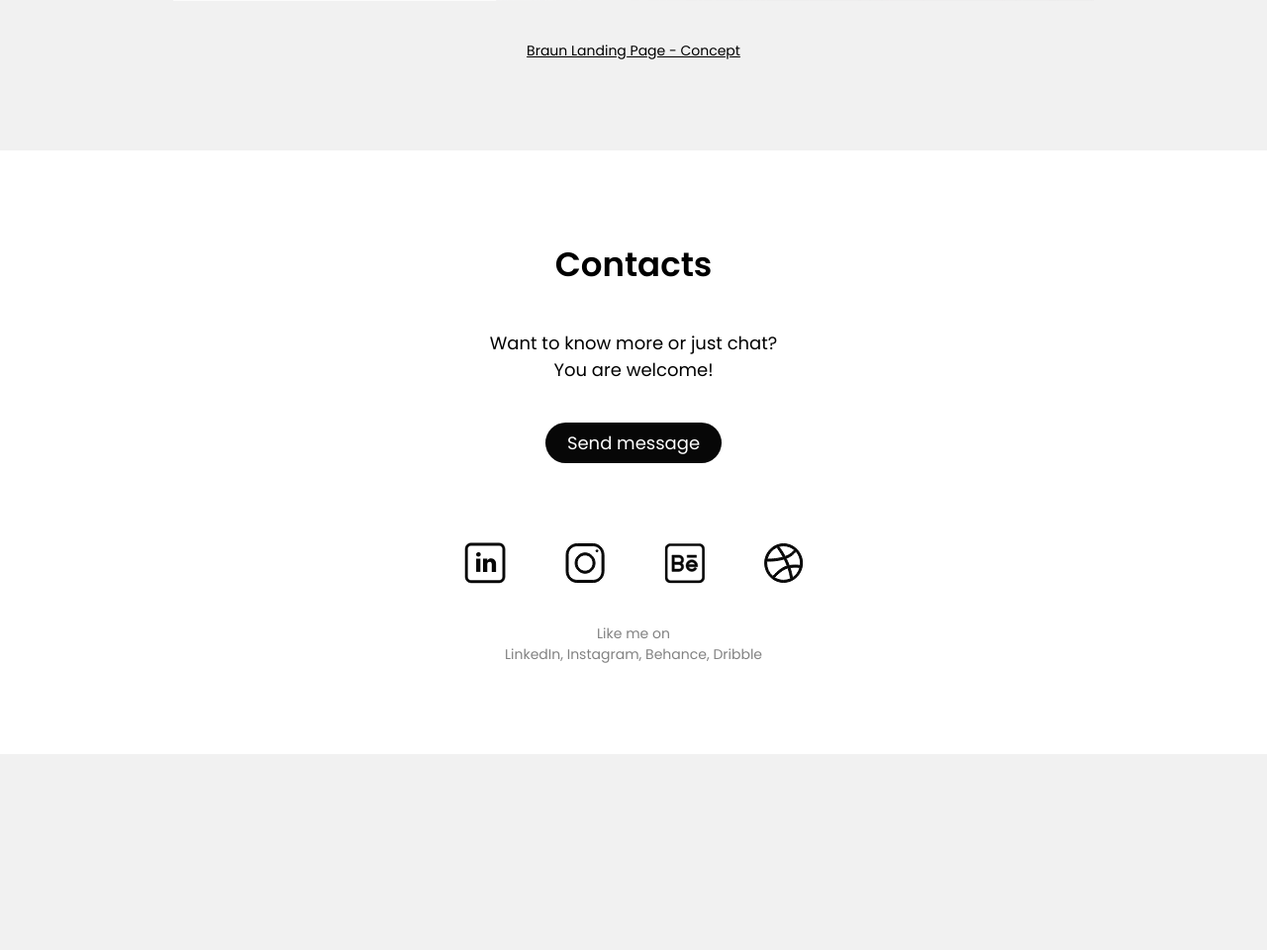
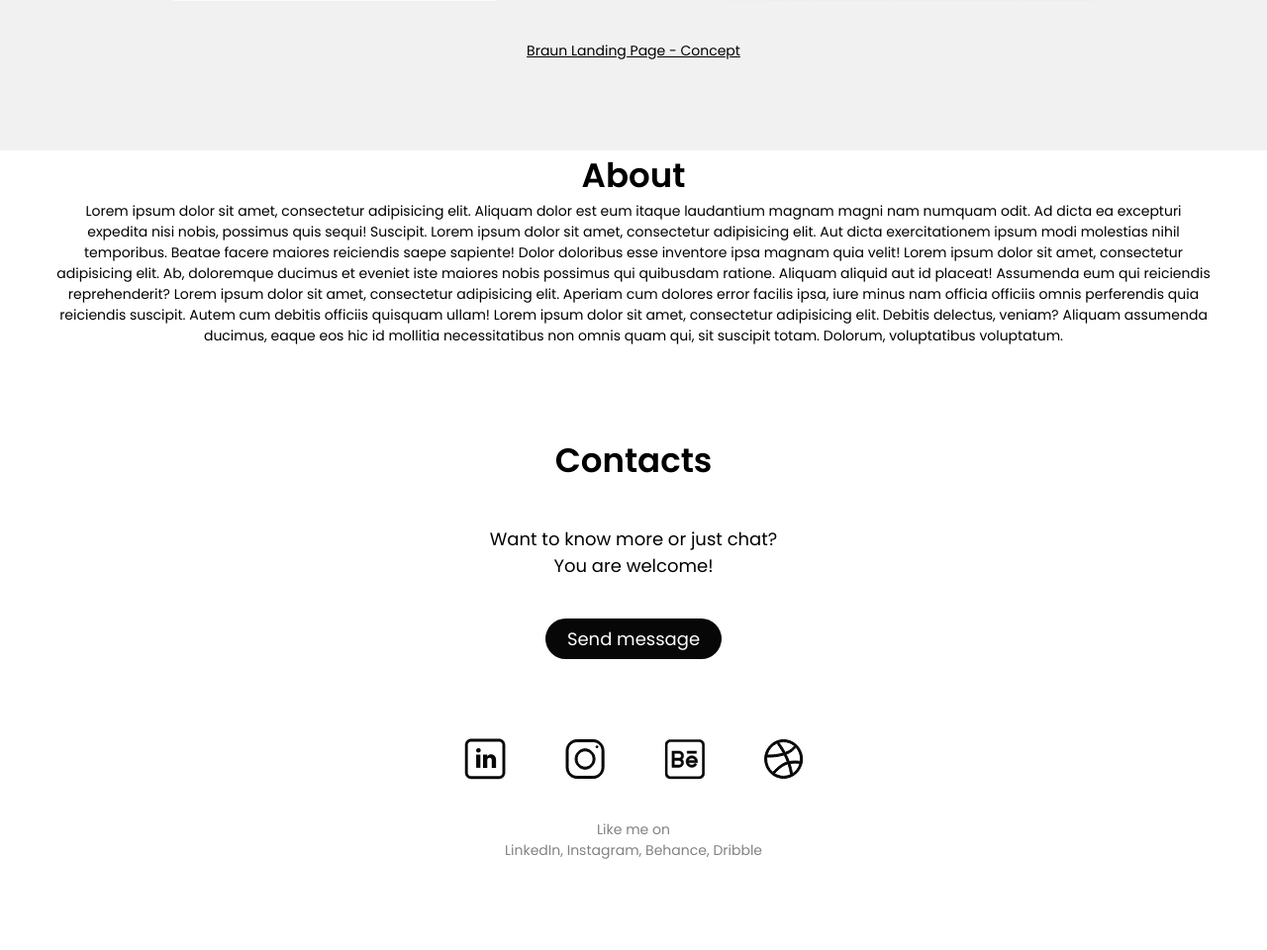
Before and after one commit to Flomasta/adaptive_so_simple, a Django app: template templates/index.html in a window 1280 px wide. Shown: the part 3159-4119 px from the top of the page at 99% size. Before the commit the page ends 3921 px from the top, so only its background shows below. Run offline with Django 4.2, Linux system fonts and the light colour scheme; the template is opened without the code that fills it, so the values that code supplies are empty; style sheets or scripts are compiled from the project's sources.

Commit message:
-update ancors and created about section

```diff
--- a/templates/css/main.scss
+++ b/templates/css/main.scss
@@ -191,6 +191,16 @@ a {
   text-decoration: underline;
 }
 
+//ABOUT
+
+
+.about-title {
+  text-align: center;
+}
+
+.title-1 {
+}
+
 //FOOTER
 .contacts {
   padding: 90px 0;
--- a/templates/index.html
+++ b/templates/index.html
@@ -7,6 +7,9 @@
     <link rel="stylesheet" href="css/libs.min.css">
     <link rel="stylesheet" href="css/main.css">
     <link rel="stylesheet" href="css/media.css">
+    <link rel="stylesheet" href="https://cdnjs.cloudflare.com/ajax/libs/aos/2.3.4/aos.css"
+          integrity="sha512-1cK78a1o+ht2JcaW6g8OXYwqpev9+6GqOkz9xmBN9iUUhIndKtxwILGWYOSibOKjLsEdjyjZvYDq/cZwNeak0w=="
+          crossorigin="anonymous" referrerpolicy="no-referrer"/>
 </head>
 <body>
 <header class="header">
@@ -15,11 +18,11 @@
             <a href="#!" class="logo">Flomka</a>
             <nav class="nav" id="nav">
                 <ul class="nav-list ">
-                    <li class="nav-item"><a href="#!" class="nav-link active">Home</a></li>
-                    <li class="nav-item"><a href="#!" class="nav-link">Works</a></li>
-                    <li class="nav-item"><a href="#!" class="nav-link">Services</a></li>
-                    <li class="nav-item"><a href="#!" class="nav-link">About</a></li>
-                    <li class="nav-item"><a href="#!" class="nav-link">Contact</a></li>
+                    <li class="nav-item"><a href="#home" class="nav-link active">Home</a></li>
+                    <li class="nav-item"><a href="#works" class="nav-link">Works</a></li>
+                    <li class="nav-item"><a href="#services" class="nav-link">Services</a></li>
+                    <li class="nav-item"><a href="#about" class="nav-link">About</a></li>
+                    <li class="nav-item"><a href="#contacts" class="nav-link">Contact</a></li>
                 </ul>
                 <button class="nav-button" id="nav-btn">
                     <img src="./images/icons/nav-open.svg" alt="Menu opener button" id="nav-btn-img">
@@ -27,7 +30,7 @@
             </nav>
         </div>
         <div class="header-row">
-            <div class="header-content">
+            <div class="header-content" data-aos="fade-up">
                 <h1 class="header-heading">Katun and Flomasta <br> <span>Designer & Developer</span></h1>
 
                 <p>We are portrait, fashion and lifestyle photographers living In New Vasyuki
@@ -38,14 +41,14 @@
             <div class="header-img">
                 <picture>
                     <source media="(max-width:799px)" srcset="./images/header/hero-mobile.png">
-                    <img src="./images/header/hero.png" alt="Header image">
+                    <img data-aos="fade-left" src="./images/header/hero.png" alt="Header image">
                 </picture>
 
             </div>
         </div>
     </div>
 </header>
-<section class="services">
+<section class="services" id="services">
     <div class="container">
         <div class="services-row">
             <div class="service-card"><img class="service-card-image" src="./images/services/01.svg" alt="UX/UI design">
@@ -66,44 +69,67 @@
         </div>
     </div>
 </section>
-<section class="portfolio">
+<section class="portfolio" id="works">
     <div class="container">
         <div class="portfolio-title">
             <h2 class="title-1">Portfolio</h2>
         </div>
-        <div class="project">
+        <div class="project" data-aos="flip-up">
             <img class="project-image" src="./images/portfolio/01.jpg" alt="Online fashion store">
             <h3 class="project-title"><a href="">Online fashion store - Homepage</a></h3>
         </div>
-        <div class="project">
+        <div class="project" data-aos="flip-up">
             <img class="project-image" src="./images/portfolio/02.jpg" alt="Reebok Store">
             <h3 class="project-title"><a href="">Reebok Store - Concept</a></h3>
         </div>
-        <div class="project">
+        <div class="project" data-aos="flip-up">
             <img class="project-image" src="./images/portfolio/03.jpg" alt="Braun Landing Page">
             <h3 class="project-title"><a href="">Braun Landing Page - Concept</a></h3>
         </div>
     </div>
 </section>
-<footer class="contacts">
+<section class="about" id="about" data-aos="fade-up"
+         data-aos-duration="1000">
+    <div class="container">
+        <div class="about-title">
+            <h2 class="title-1">About</h2>
+            <p>Lorem ipsum dolor sit amet, consectetur adipisicing elit. Aliquam dolor est eum itaque laudantium magnam
+                magni nam numquam odit. Ad dicta ea excepturi expedita nisi nobis, possimus quis sequi! Suscipit.
+                Lorem ipsum dolor sit amet, consectetur adipisicing elit. Aut dicta exercitationem ipsum modi molestias
+                nihil temporibus. Beatae facere maiores reiciendis saepe sapiente! Dolor doloribus esse inventore ipsa
+                magnam quia velit!
+                Lorem ipsum dolor sit amet, consectetur adipisicing elit. Ab, doloremque ducimus et eveniet iste maiores
+                nobis possimus qui quibusdam ratione. Aliquam aliquid aut id placeat! Assumenda eum qui reiciendis
+                reprehenderit?
+                Lorem ipsum dolor sit amet, consectetur adipisicing elit. Aperiam cum dolores error facilis ipsa, iure
+                minus nam officia officiis omnis perferendis quia reiciendis suscipit. Autem cum debitis officiis
+                quisquam ullam!
+                Lorem ipsum dolor sit amet, consectetur adipisicing elit. Debitis delectus, veniam? Aliquam assumenda
+                ducimus, eaque eos hic id mollitia necessitatibus non omnis quam qui, sit suscipit totam. Dolorum,
+                voluptatibus voluptatum.</p>
+
+        </div>
+    </div>
+</section>
+<footer class="contacts" id="contacts">
     <div class="container">
         <div class="contacts-title">
             <h2 class="title-1">Contacts</h2>
         </div>
-        <div class="contacts-content">
+        <div class="contacts-content" data-aos="fade-down">
             <p>Want to know more or just chat?<br>
                 You are welcome!</p>
         </div>
-        <div class="contacts-button">
+        <div class="contacts-button" data-aos="fade-down">
             <a class="btn" href="#!">Send message</a>
         </div>
-        <div class="contacts-social">
+        <div class="contacts-social" data-aos="zoom-in">
             <a href="#!"><img src="./images/socials/LinkedIn.svg" alt="LinkedIn"></a>
             <a href="#!"><img src="./images/socials/Instargam.svg" alt="Instargam"></a>
             <a href="#!"><img src="./images/socials/Behance.svg" alt="Behance"></a>
             <a href="#!"><img src="./images/socials/Dribble.svg" alt="Dribble"></a>
         </div>
-        <div class="contact-footer">
+        <div class="contact-footer" data-aos="fade-up">
             <p>
                 Like me on <br>
                 LinkedIn, Instagram, Behance, Dribble
@@ -113,6 +139,25 @@
     </div>
 </footer>
 
+<script src="https://cdnjs.cloudflare.com/ajax/libs/aos/2.3.4/aos.js"
+        integrity="sha512-A7AYk1fGKX6S2SsHywmPkrnzTZHrgiVT7GcQkLGDe2ev0aWb8zejytzS8wjo7PGEXKqJOrjQ4oORtnimIRZBtw=="
+        crossorigin="anonymous" referrerpolicy="no-referrer"></script>
 <script src="js/main.js"></script>
+
+
+<div class="b1">
+    <div class="b2 b2_m1">
+        <div class="b2__e1"></div>
+        <div class="b1__e2 b1__e2_m2"></div>
+    </div>
+</div>
+
+<div class="b1">
+    <div class="b2 b2_m1">
+        <div class="b2__e1"></div>
+        <div class="b1__e2 b1__e2_m2"></div>
+    </div>
+</div>
+
 </body>
 </html>
--- a/templates/js/main.js
+++ b/templates/js/main.js
@@ -9,3 +9,8 @@ navBtn.onclick = () => {
         navBtnImg.src = './images/icons/nav-open.svg';
     }
 }
+AOS.init({
+    // disable: 'mobile',
+    // once: true
+});
+// https://michalsnik.github.io/aos/?utm_source=cdnjs&utm_medium=cdnjs_link&utm_campaign=cdnjs_library
```
